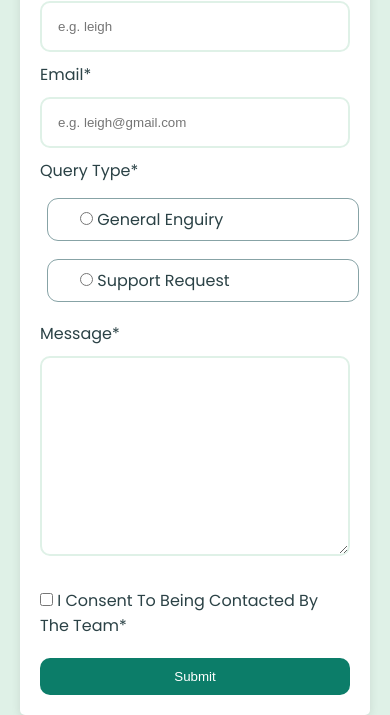
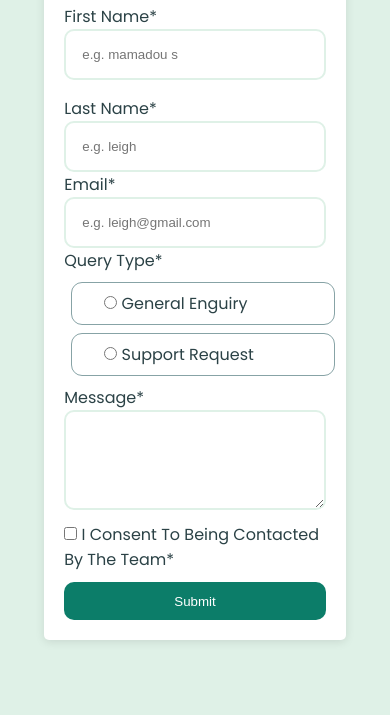
Before and after one commit to mamadousleigh/contact-form, a plain HTML site: page index.html in a window 390 px wide. Shown: the part 139-854 px from the top of the page. Drawn offline with Linux system fonts and the light colour scheme.

Commit message:
commit change

```diff
--- a/style.css
+++ b/style.css
@@ -62,17 +62,15 @@ body{
 input[type=email],
 input[type=text],
 textarea{
-  margin-top: 10px;
   width: 100%;
   padding: 1rem;
-  margin-bottom: 10px;
   border-radius: 10px;
   border: none;
   border: 2px solid var(--Green-200);
 }
 label{
   text-transform: capitalize;
-  margin-bottom: 1rem;
+
 
 }
 
@@ -82,8 +80,7 @@ label{
 
 }
 .radio-input{
-  display: flex;
-  margin-top: 1rem;
+  display: flex;  margin-top: 10px;
 
 }
 .container-form .form-group:nth-child(3) .radio-input .radio-option{
@@ -93,16 +90,16 @@ label{
   outline: 1px solid var(--Grey-500);
   margin: 0 .5rem;
   border-radius: 10px;
-  margin-bottom: 20px;
+  margin-bottom: 10px;
 }
 .contact-form h1{
   text-transform: capitalize;
-  margin-bottom: 20px;
+  margin-bottom: 10px;
   color: var(--Grey-900);
 }
 
 input[type=checkbox]{
-  margin-top: 20px;
+  margin-top: 10px;
   color: var(--Grey-900);
 }
 input:focus,
@@ -130,7 +127,7 @@ input[type=email].form-error{
 
 .submitBtn{
   width: 100%;
-  margin-top: 20px;
+  margin-top: 10px;
   padding: .7rem;
   text-transform: capitalize;
   border: none;
@@ -172,12 +169,34 @@ input[type=email].form-error{
   .container-form .form-group:nth-child(1){
     flex-direction: column;
   }
+  .container{
+    max-width: var(--width-Mobile);
+    height: 100vh;
+    width: 100%;
+
+  }
+  .contact-form{
+    max-width: 90%;
+    width: 100%;
+    height: auto;
+    padding: 20px;
+
+  }
+  ::-webkit-scrollbar{
+    width: 5px;
+    height: 5px;
+  }
+  ::-webkit-scrollbar-thumb{
+    width: 5px;
+    height: 5px;
+  }
+
   .container-form .form-group:nth-child(3) .radio-input {
     display: flex;
     flex-direction: column;
   }
   textarea{
-    height: 200px;
+    height: 100px;
   }
   .success-message{
     width: 95%;
```
